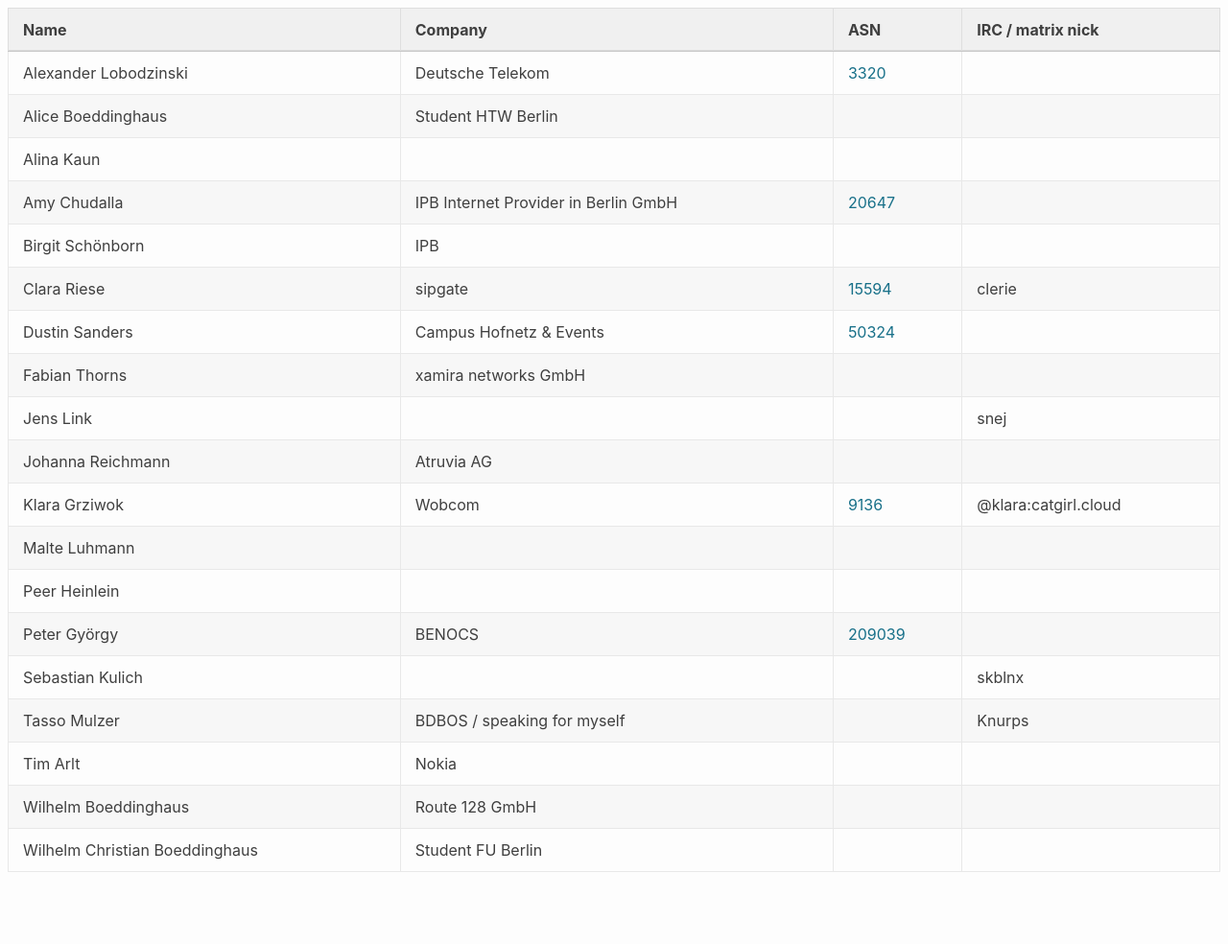
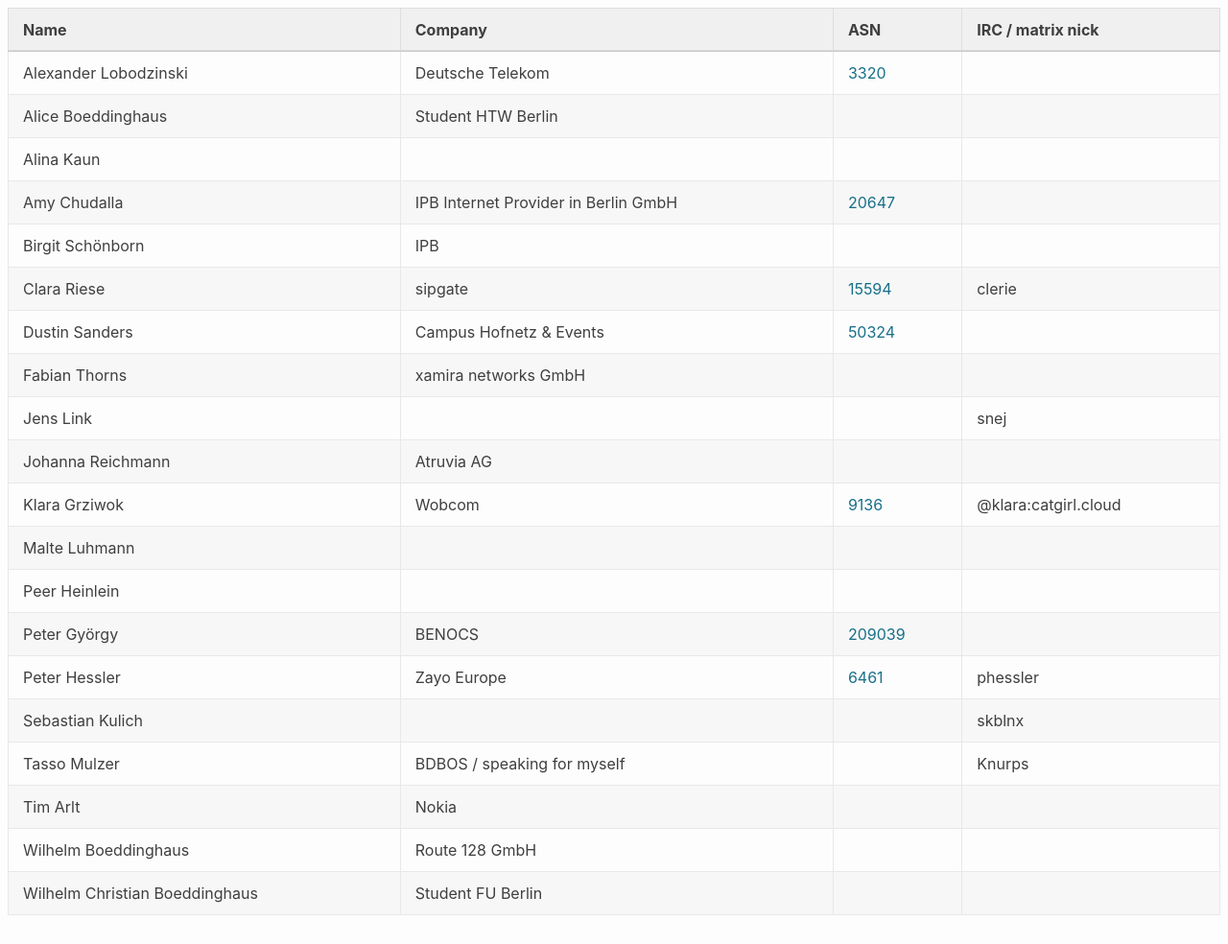
Before and after one commit to denog/pretix-attendeelist, a Jekyll site: the page built from denogmeetup25-03/index.markdown, in a window 1280 px wide and 984 px high. Shown: the whole window at 96% size. Built offline with Jekyll 4.4.1, drawn with Linux system fonts in a browser that asks for light colours.

Commit message:
Latest data: Wed Feb 19 07:28:52 UTC 2025

```diff
--- a/_data/attendees_denogmeetup25-03.json
+++ b/_data/attendees_denogmeetup25-03.json
@@ -84,6 +84,12 @@
     "asn": "209039"
   },
   {
+    "name": "Peter Hessler",
+    "company": "Zayo Europe",
+    "irc": "phessler",
+    "asn": "6461"
+  },
+  {
     "name": "Sebastian Kulich",
     "company": null,
     "irc": "skblnx",
```
